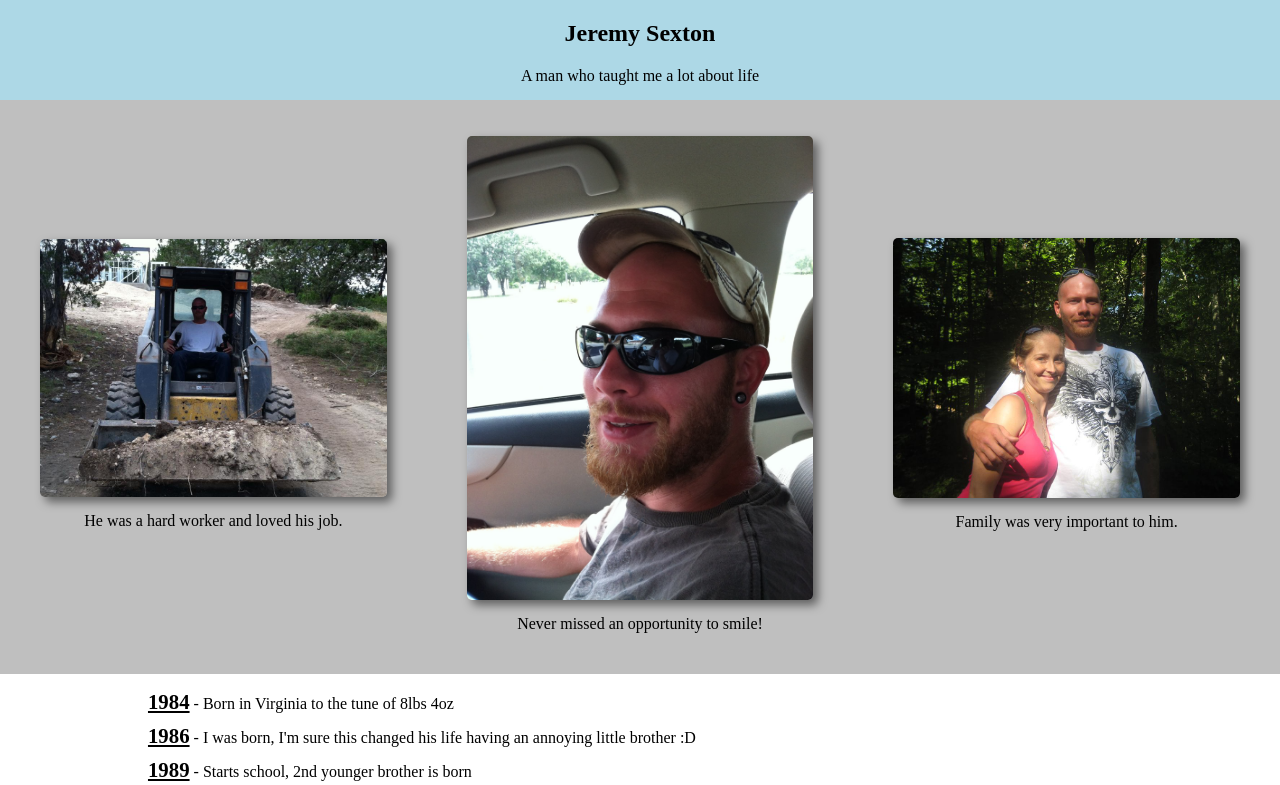
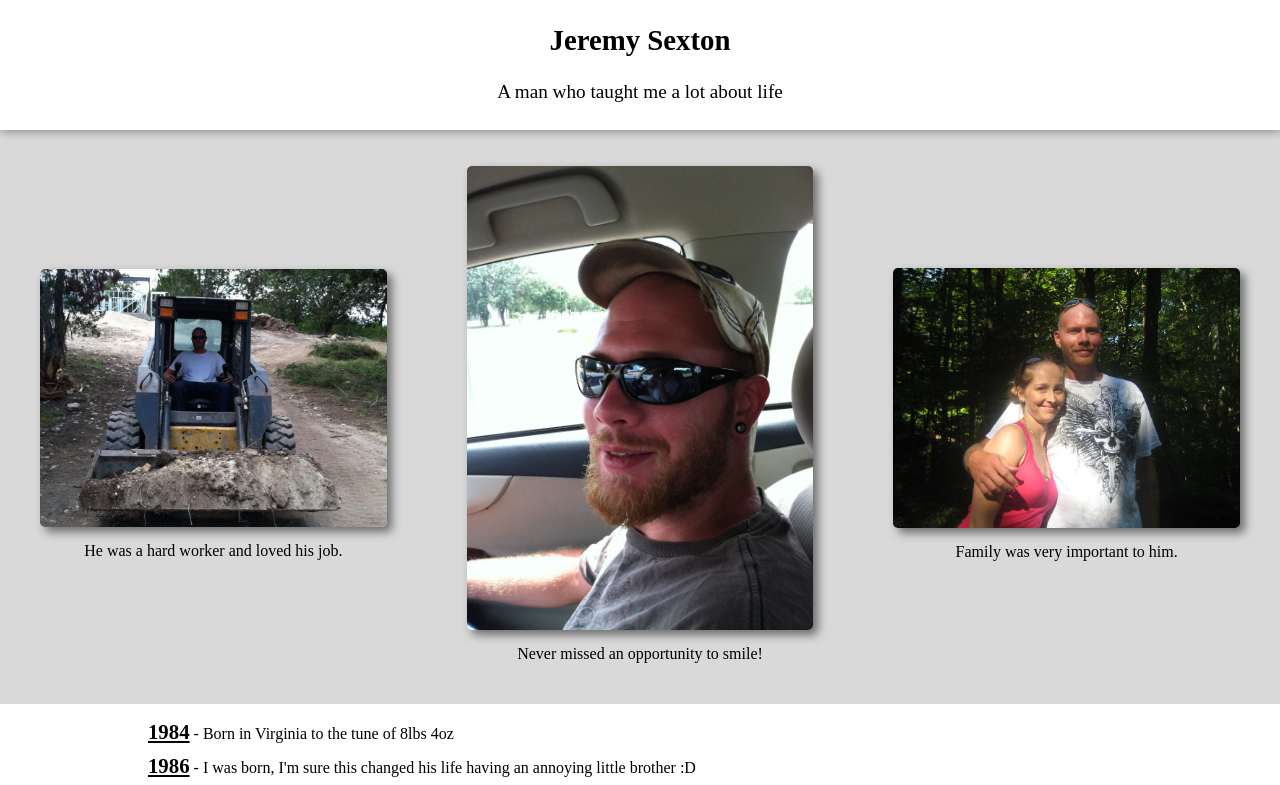
Before and after one commit to JS-goose/Projects, a plain HTML site: page freeCodeCamp Projects/tribute-page/index.html in a window 1280 px wide. Shown: the top 785 px of the page. Drawn offline with Linux system fonts and the light colour scheme.

Commit message:
nav styling

```diff
--- a/freeCodeCamp Projects/tribute-page/css/styles.css
+++ b/freeCodeCamp Projects/tribute-page/css/styles.css
@@ -14,13 +14,16 @@ body {
 }
 
 #nav {
-  background-color: lightblue;
   width: 100%;
   height: 100px;
+  padding-bottom: 30px;
+  box-shadow: 1px 1px 10px rgba(0, 0, 0, 0.5);
+
 }
 
 #title {
   text-align: center;
+  font-size: 1.2rem;
 }
 
 #img-div {
@@ -28,7 +31,7 @@ body {
   display: grid;
   grid-template-columns: repeat(3, 1fr);
   width: 100%;
-  background-color: rgba(128, 128, 128, 0.5);
+  background-color: rgba(128, 128, 128, 0.3);
   padding: 20px 0;
 }
 
```
